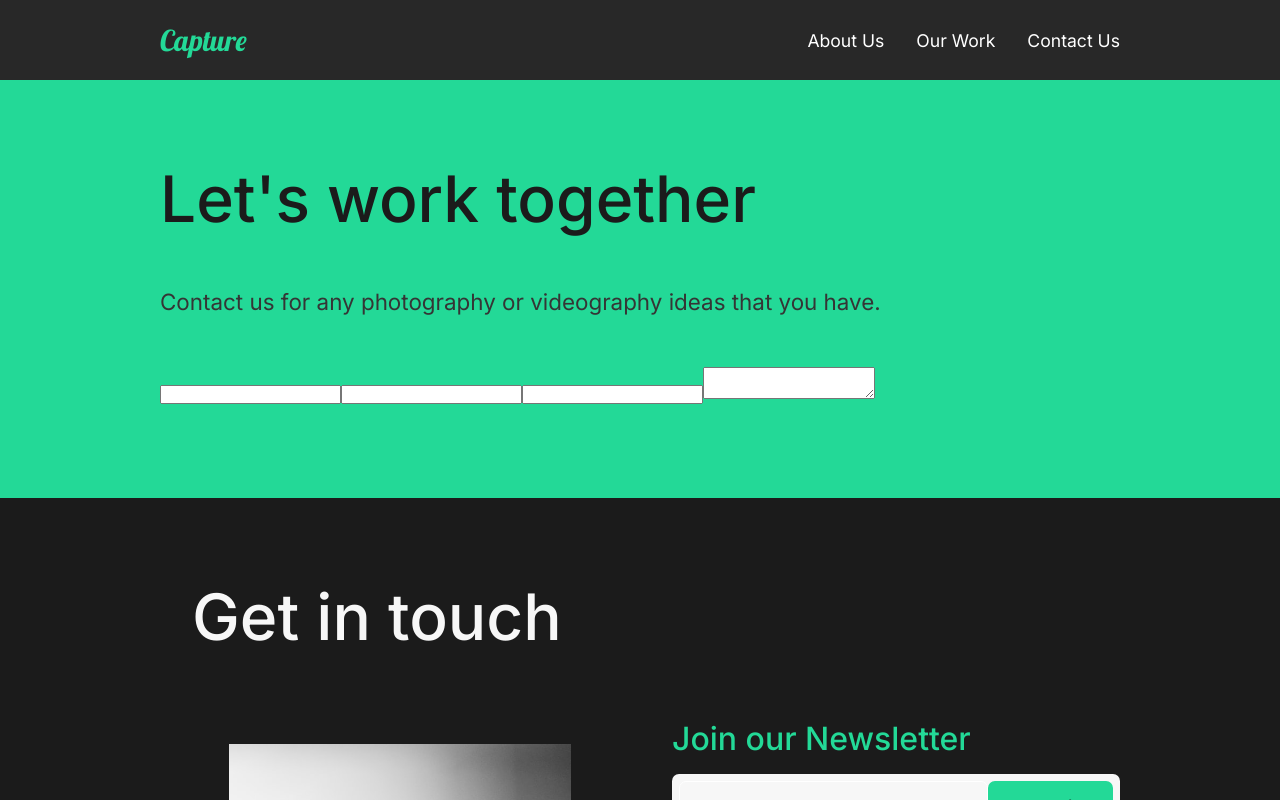
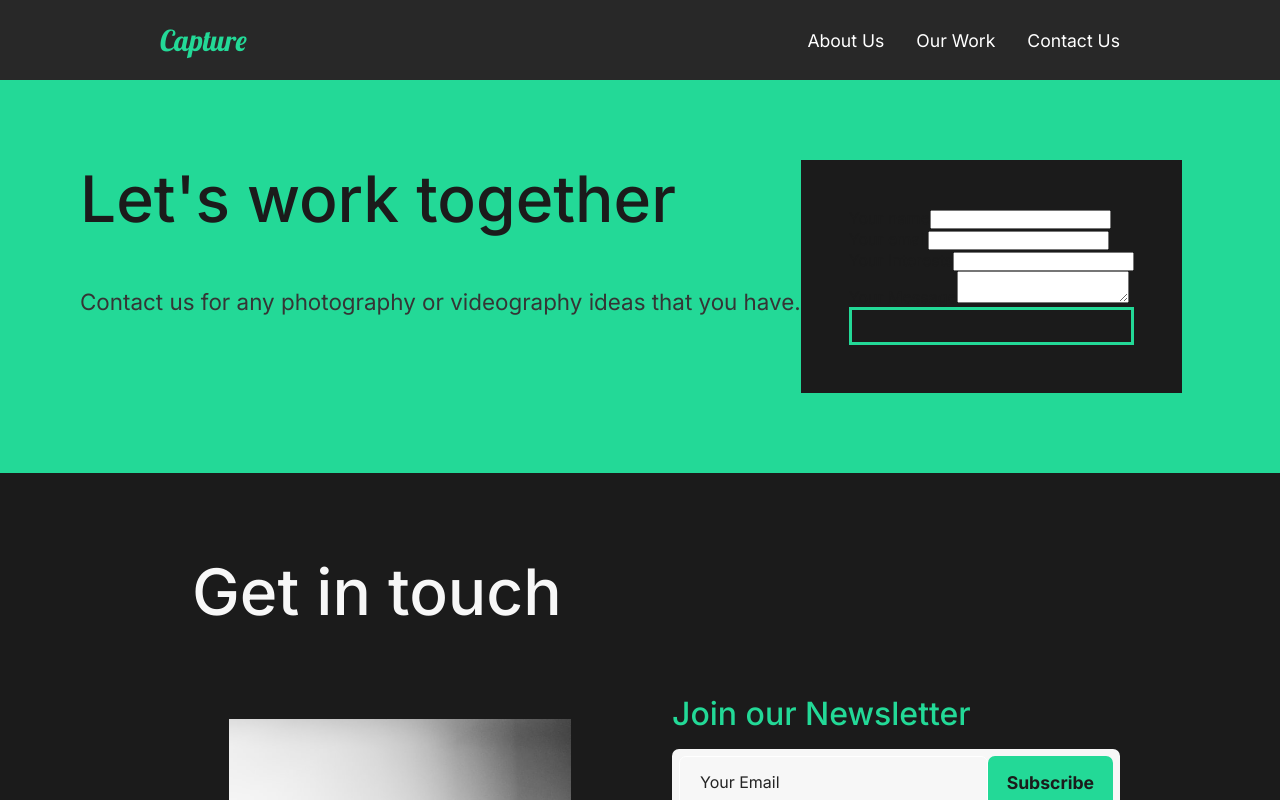
Before and after one commit to sujoyduttajad/Capture-Portfolio, a React (Create React App) app: page /contact in a window 1280 px wide. Shown: the top 800 px of the page. Built offline with nearby package versions, Linux system fonts and the light colour scheme.

Commit message:
Update ContactForm.js

```diff
--- a/src/components/ContactForm.js
+++ b/src/components/ContactForm.js
@@ -6,9 +6,11 @@ import { pageAnimation, titleAnimation } from "../animation";
 import { Hide } from "../styles";
 
 const ContactStyle = styled(motion.section)`
-  padding: 5rem 10rem;
+  padding: 5rem;
   max-height: 100vh;
   height: 100%;
+  display: flex;
+  flex-direction: row;
   color: #1b1b1b;
   background-color: #23d997;
 `;
@@ -21,8 +23,20 @@ const FormTitle = styled(motion.div)`
     color: #353535;
   }
 `;
-const FormContainer = styled(motion.form)`
+const FormContainer = styled.form`
+  display: flex;
+  flex-direction: column;
+  padding: 3rem;
+  background-color: #1b1b1b;
+  label {
 
+  }
+  button {
+
+  }
+  input{
+
+  }
 `;
 
 const ContactForm = () => {
@@ -33,29 +47,29 @@ const ContactForm = () => {
       animate="show"
       exit="exit"
     >
+      <FormTitle variants={titleAnimation}>
         <Hide>
-        <FormTitle variants={titleAnimation}>
           <motion.h4>Let's work together</motion.h4>
           <motion.p>
             Contact us for any photography or videography ideas that you have.
           </motion.p>
+        </Hide>
       </FormTitle>
       <FormContainer>
-          <label>
+        <label> Your name
           <input name="Full Name" />
         </label>
-          <label>
+        <label> Your email
           <input name="Your Email" />
         </label>
-          <label>
+        <label> Your Interests
           <input name="Interest" />
         </label>
-          <label>
+        <label> Your Message
           <textarea></textarea>
         </label>
         <button></button>
       </FormContainer>
-      </Hide>
     </ContactStyle>
   );
 };
```
Lines whose indentation alone changed are shown as unchanged.
